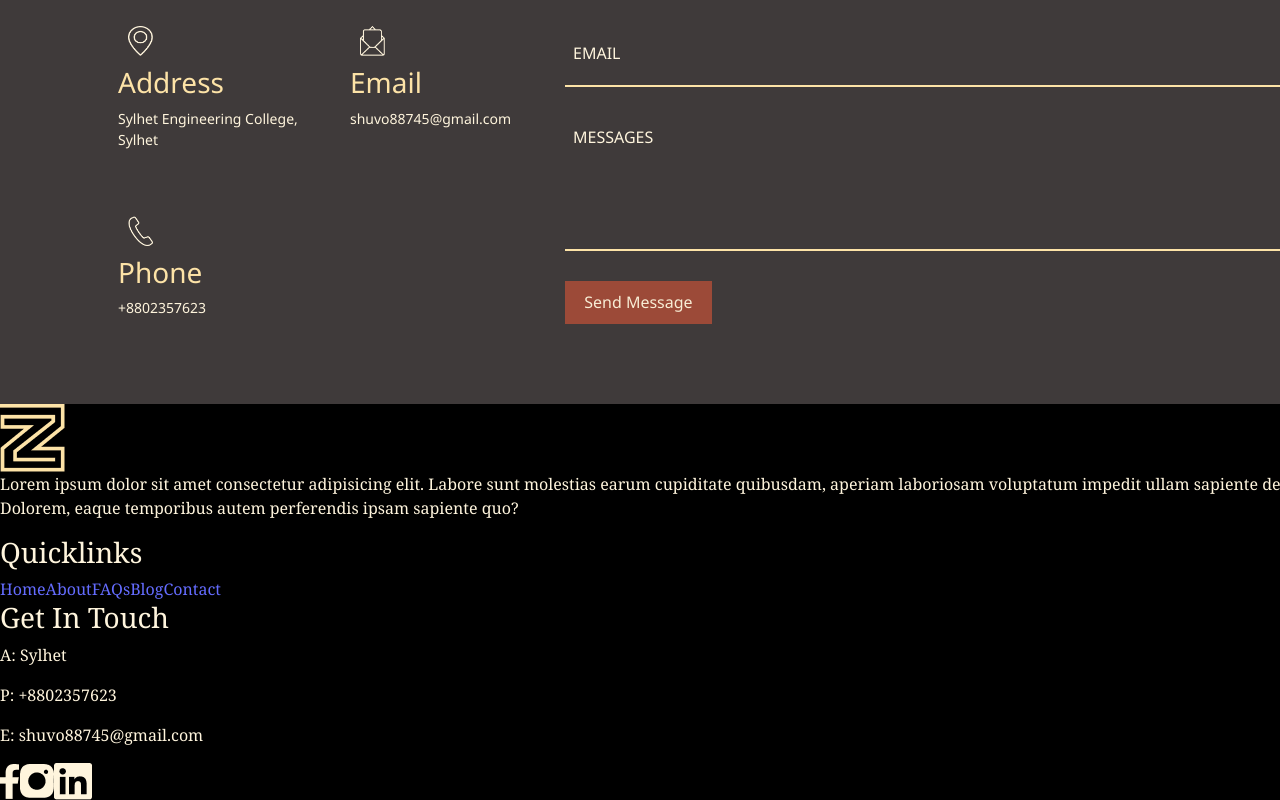
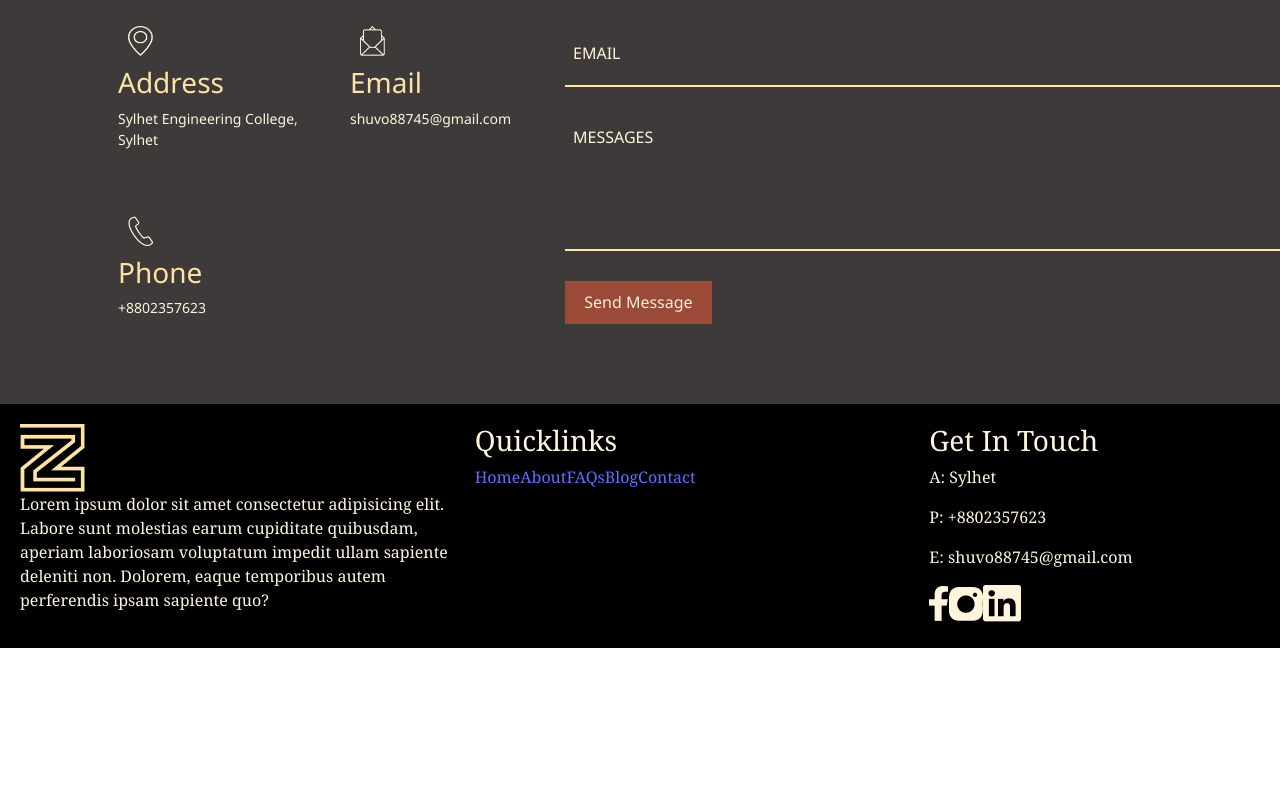
Before and after one commit to 5huv0/My-Photography-Portfolio, a React (Vite) app: page / in a window 1280 px wide. Shown: the part 6004-6804 px from the top of the page. After the commit the page ends 6652 px from the top, so only its background shows below. Built offline with nearby package versions, Linux system fonts and the light colour scheme.

Commit message:
footer section one done

```diff
--- a/src/App.css
+++ b/src/App.css
@@ -583,6 +583,7 @@ body{
 
 .footer-last-sec{
     color: #FFF5DD;
+    padding: 20px;
 }
 
 /* Footer section work ends here */
--- a/src/components/Footer.jsx
+++ b/src/components/Footer.jsx
@@ -50,14 +50,16 @@ export default function Footer(){
                     </div>
                 </div>
             </footer>
-            <div className="footer-last-sec">
-                    <div>
+
+            <div className="row footer-last-sec">
+                        <div className="col">
                             <img src="./images/logo-nav.png" alt="" />
                             <p>
                                 Lorem ipsum dolor sit amet consectetur adipisicing elit. Labore sunt molestias earum cupiditate quibusdam, aperiam laboriosam voluptatum impedit ullam sapiente deleniti non. Dolorem, eaque temporibus autem perferendis ipsam sapiente quo?
                             </p>
                         </div>
-                    <div>
+
+                        <div className="col">
                             <h3>
                                 Quicklinks
                             </h3>
@@ -78,7 +80,7 @@ export default function Footer(){
                             </a>
                         </div>
 
-                    <div>
+                        <div className="col">
                             <h3>
                                 Get In Touch
                             </h3>
```
Lines whose indentation alone changed are shown as unchanged.
